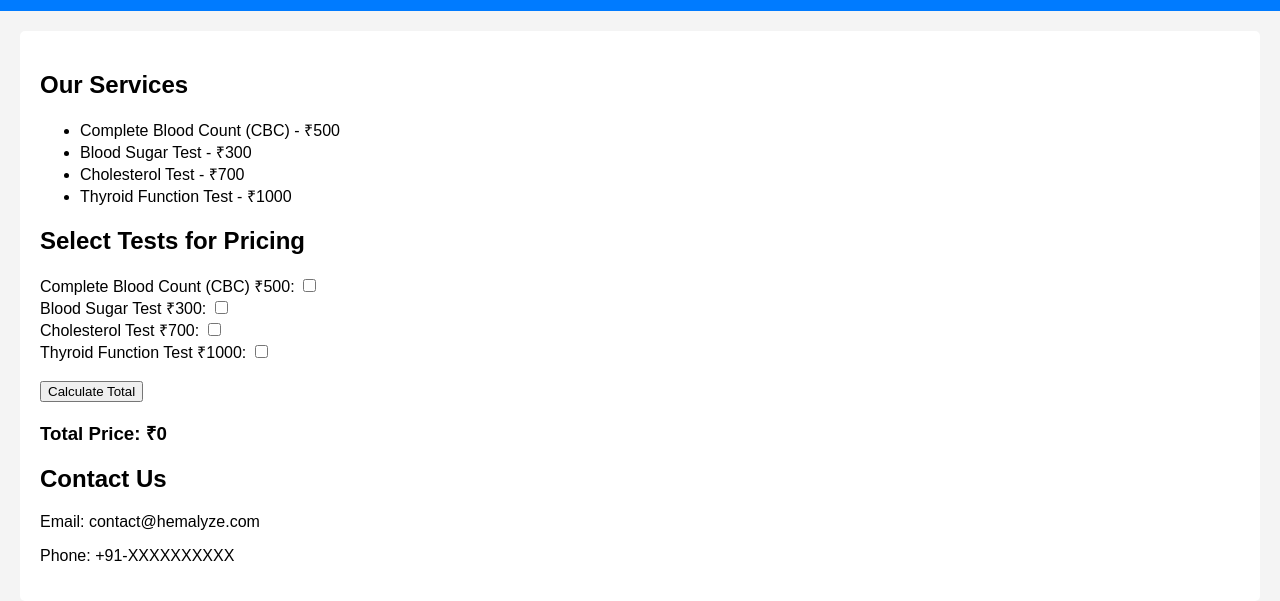
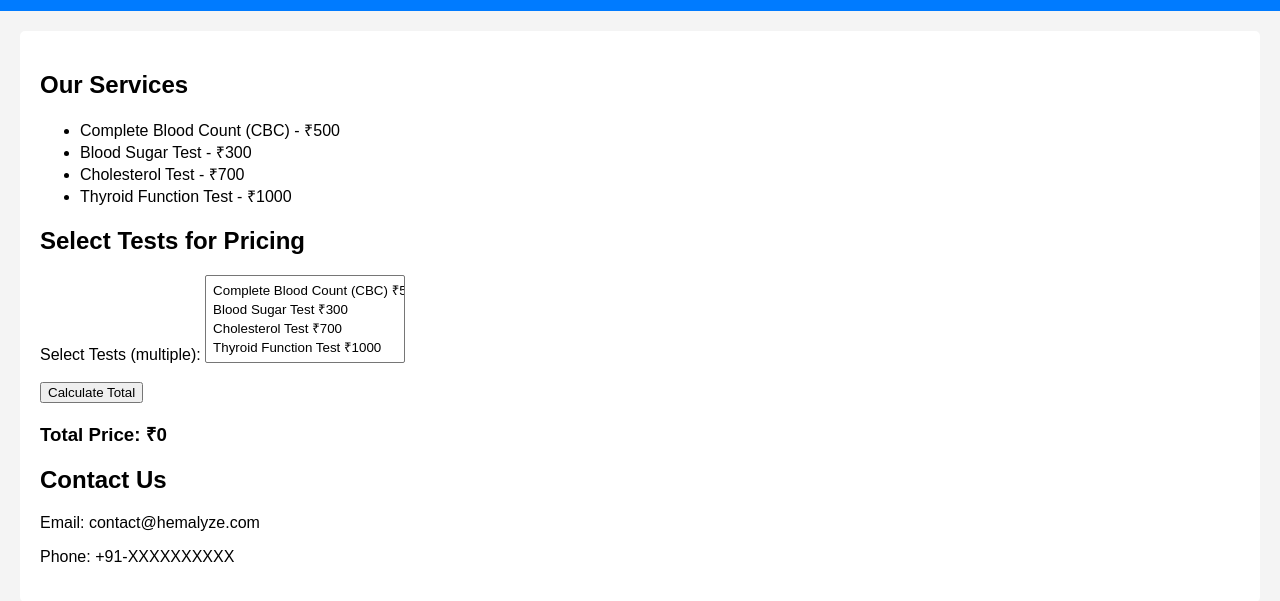
Before and after one commit to Hemalyze/Hemalyzeadmin, a plain HTML site: page index.html in a window 1280 px wide. Shown: the part 89-690 px from the top of the page. Drawn offline with Linux system fonts and the light colour scheme.

Commit message:
Update index.html

```diff
--- a/index.html
+++ b/index.html
@@ -26,6 +26,10 @@
         #totalPrice {
             font-weight: bold;
         }
+        select {
+            width: 200px;
+            padding: 5px;
+        }
     </style>
 </head>
 <body>
@@ -43,22 +47,14 @@
 
         <h2>Select Tests for Pricing</h2>
         <form id="testForm">
-            <label for="test1">Complete Blood Count (CBC) ₹500:</label>
-            <input type="checkbox" id="test1" value="500">
-            <br>
-
-            <label for="test2">Blood Sugar Test ₹300:</label>
-            <input type="checkbox" id="test2" value="300">
-            <br>
-
-            <label for="test3">Cholesterol Test ₹700:</label>
-            <input type="checkbox" id="test3" value="700">
-            <br>
-
-            <label for="test4">Thyroid Function Test ₹1000:</label>
-            <input type="checkbox" id="test4" value="1000">
+            <label for="tests">Select Tests (multiple):</label>
+            <select id="tests" name="tests" multiple>
+                <option value="500">Complete Blood Count (CBC) ₹500</option>
+                <option value="300">Blood Sugar Test ₹300</option>
+                <option value="700">Cholesterol Test ₹700</option>
+                <option value="1000">Thyroid Function Test ₹1000</option>
+            </select>
             <br><br>
-
             <button type="button" onclick="calculateTotal()">Calculate Total</button>
             <h3>Total Price: ₹<span id="totalPrice">0</span></h3>
         </form>
@@ -71,11 +67,10 @@
     <script>
         function calculateTotal() {
             var total = 0;
-            if (document.getElementById('test1').checked) total += 500;
-            if (document.getElementById('test2').checked) total += 300;
-            if (document.getElementById('test3').checked) total += 700;
-            if (document.getElementById('test4').checked) total += 1000;
-
+            var selectedOptions = document.getElementById('tests').selectedOptions;
+            for (var i = 0; i < selectedOptions.length; i++) {
+                total += parseInt(selectedOptions[i].value);
+            }
             document.getElementById('totalPrice').innerText = total;
         }
     </script>
```
